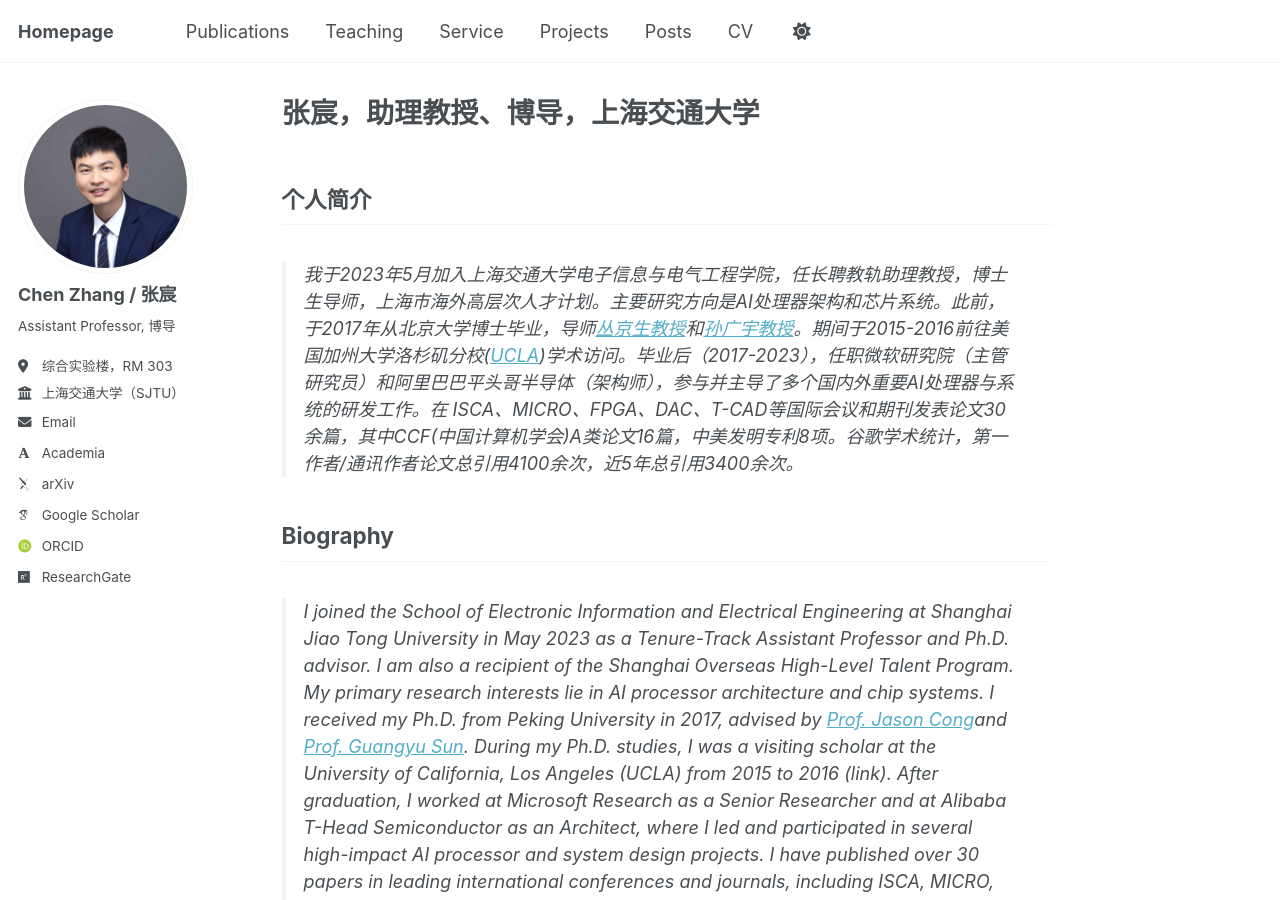
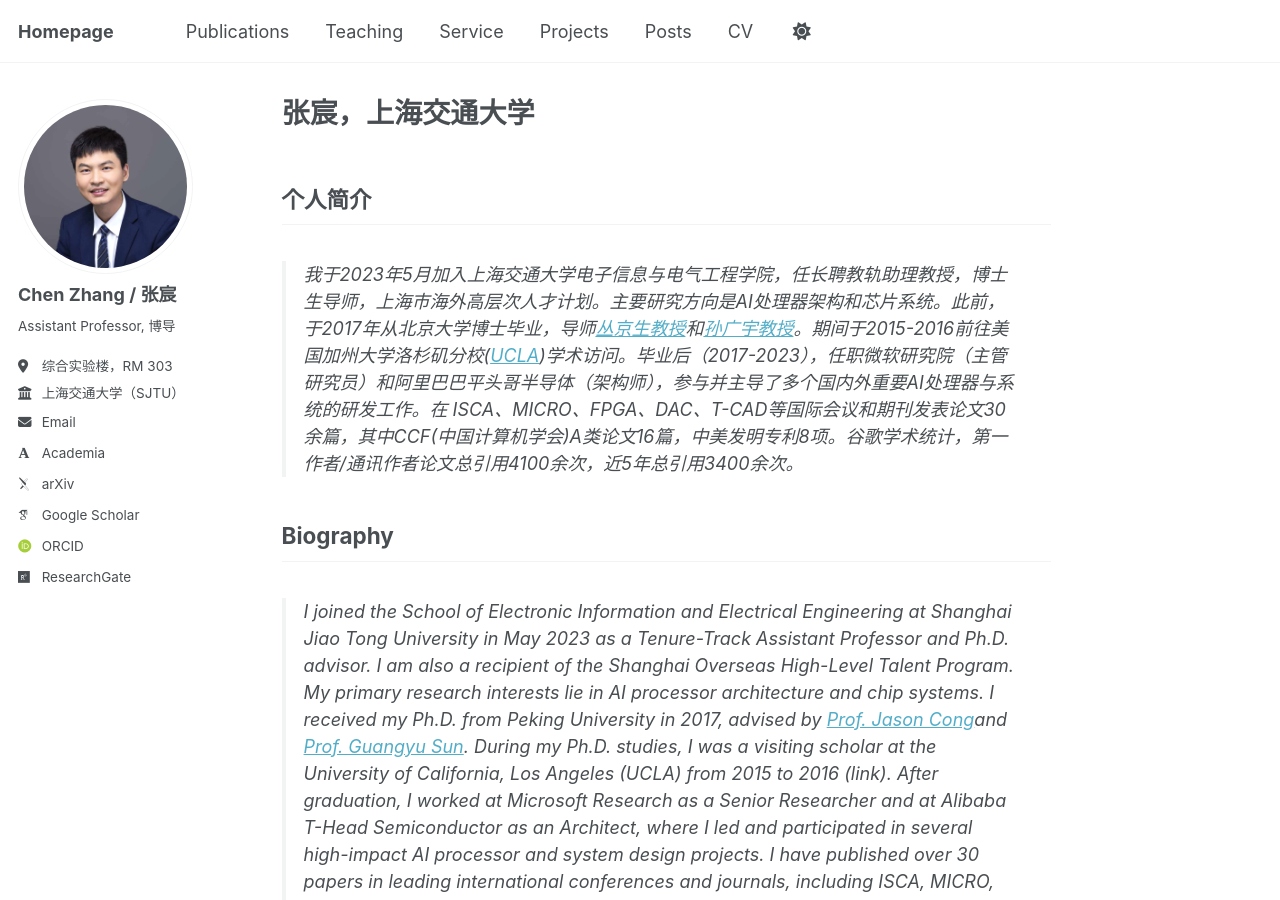
Before and after one commit to chenzhangsjtu/chenzhangsjtu.github.io, a Jekyll site: the page built from _pages/about.md, in a window 1280 px wide and 900 px high. Built offline with Jekyll 4.4.1, drawn with Linux system fonts in a browser that asks for light colours; some web fonts are replaced.

Commit message:
Update about.md

```diff
--- a/_pages/about.md
+++ b/_pages/about.md
@@ -1,6 +1,6 @@
 ---
 permalink: /
-title: "张宸，助理教授、博导，上海交通大学"
+title: "张宸，上海交通大学"
 author_profile: true
 redirect_from:
   - /about/
```
